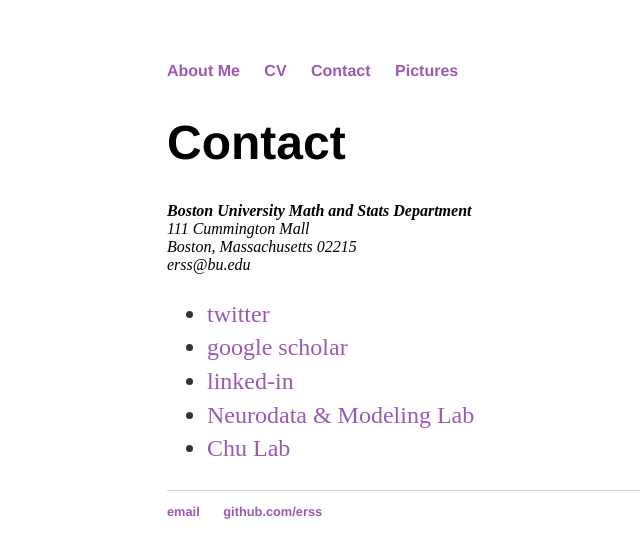
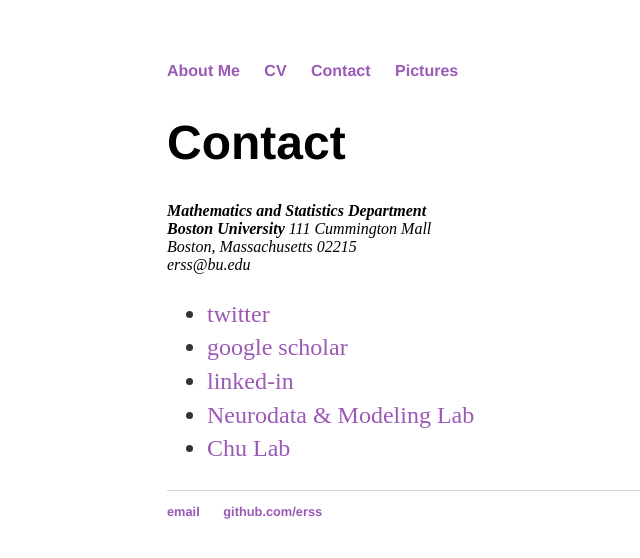
Before and after one commit to erss/erss.github.io, a Jekyll site: the page built from contact/index.html, in a window 1280 px wide. Shown: the top 558 px of the page, without its empty margins (25-665 px from the left). Built offline with Jekyll 4.4.1, drawn with Linux system fonts in a browser that asks for light colours.

Commit message:
Update index.html

```diff
--- a/contact/index.html
+++ b/contact/index.html
@@ -1,13 +1,14 @@
 ---
 layout: default
-title: Contact Liz Spencer
+title: Contact
 ---
 
 		<div class="contact">
 			<h1> Contact</h1>
 
 			<address>
-			<strong>Boston University Math and Stats Department</strong><br>
+			<strong>Mathematics and Statistics Department <br>
+		        Boston University</strong>
 			111 Cummington Mall<br>
 			Boston, Massachusetts 02215<br>
 			<span class="obfuscate">erss@bu.edu</span>
```
